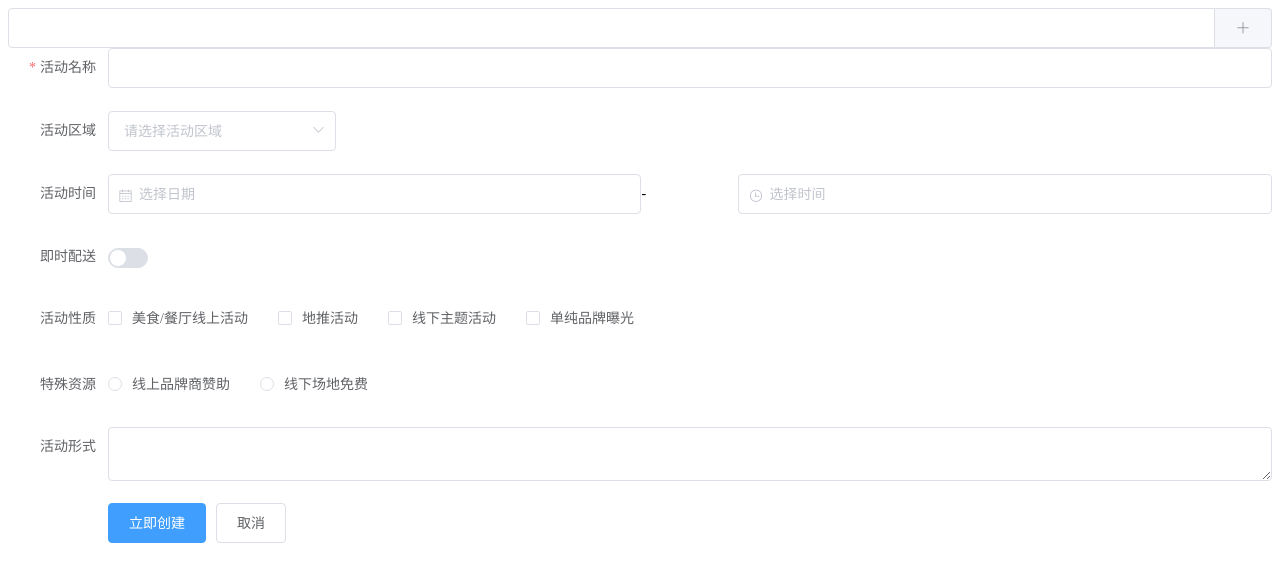
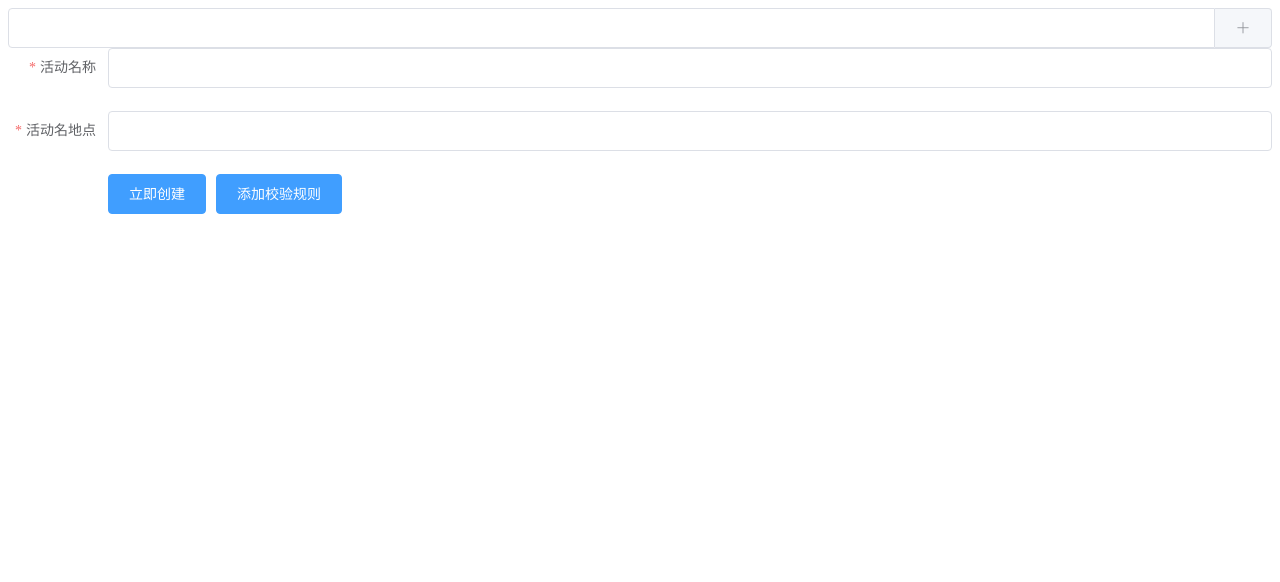
Before and after one commit to ximelly/vue-practice, a Vue app: page / in a window 1280 px wide. Shown: the top 582 px of the page. Built offline with nearby package versions, Linux system fonts and the light colour scheme.

Commit message:
动态添加校验规则
动态添加校验规则

```diff
--- a/src/App.vue
+++ b/src/App.vue
@@ -15,49 +15,18 @@
         label-width:label的宽度
         inline:el-form-item作为行内元素，多个展示在一行
         rules:表单校验规则  prop属性进行绑定
+        validate-om-rule-change  当rules改变时是否立即做校验，默认为true
       -->
-      <el-form ref="form" :model="form" label-width="100px" :rules="rules">
+      <el-form ref="form" :model="form" label-width="100px" :rules="rules" :validate-on-rule-change="false">
         <el-form-item label="活动名称" prop="name">
           <el-input v-model="form.name"></el-input>
         </el-form-item>
-        <el-form-item label="活动区域">
-          <el-select v-model="form.region" placeholder="请选择活动区域">
-            <el-option label="区域一" value="shanghai"></el-option>
-            <el-option label="区域二" value="beijing"></el-option>
-          </el-select>
-        </el-form-item>
-        <el-form-item label="活动时间">
-          <el-col :span="11">
-            <el-date-picker type="date" placeholder="选择日期" v-model="form.date1" style="width: 100%;"></el-date-picker>
-          </el-col>
-          <el-col class="line" :span="2">-</el-col>
-          <el-col :span="11">
-            <el-time-picker placeholder="选择时间" v-model="form.date2" style="width: 100%;"></el-time-picker>
-          </el-col>
-        </el-form-item>
-        <el-form-item label="即时配送">
-          <el-switch v-model="form.delivery"></el-switch>
-        </el-form-item>
-        <el-form-item label="活动性质">
-          <el-checkbox-group v-model="form.type">
-            <el-checkbox label="美食/餐厅线上活动" name="type"></el-checkbox>
-            <el-checkbox label="地推活动" name="type"></el-checkbox>
-            <el-checkbox label="线下主题活动" name="type"></el-checkbox>
-            <el-checkbox label="单纯品牌曝光" name="type"></el-checkbox>
-          </el-checkbox-group>
-        </el-form-item>
-        <el-form-item label="特殊资源">
-          <el-radio-group v-model="form.resource">
-            <el-radio label="线上品牌商赞助"></el-radio>
-            <el-radio label="线下场地免费"></el-radio>
-          </el-radio-group>
-        </el-form-item>
-        <el-form-item label="活动形式">
-          <el-input type="textarea" v-model="form.desc"></el-input>
+        <el-form-item label="活动名地点" prop="des">
+          <el-input v-model="form.des"></el-input>
         </el-form-item>
         <el-form-item>
           <el-button type="primary" @click="onSubmit">立即创建</el-button>
-          <el-button>取消</el-button>
+          <el-button type="primary" @click="addRule">添加校验规则</el-button>
         </el-form-item>
       </el-form>
   </div>
@@ -72,22 +41,24 @@
       "list-item":todoitem
     },
     data:function(){
+      const userValidator=(rule,value,callBack)=>{
+        //callBack如果没有参数可传undefined
+        callBack(value.length>10?new Error("活动名称不能超过10个字"):undefined);
+      }
       return {
         list:[],
         input_message:"",
         form: {
           name: '',
-          region: '',
-          date1: '',
-          date2: '',
-          delivery: false,
-          type: [],
-          resource: '',
-          desc: ''
+          des: ''
         },
         rules:{
           name:[
-            {required:true, trigger: 'change', message: '请输入活动名称'}
+            {required:true, trigger: 'change', message: '请输入活动名称'},
+            {validator:userValidator, trigger: 'change'}
+          ],
+          des:[
+            {required:true, trigger: 'change', message: '请输入活动地址'},
           ]
         }
       }
@@ -104,7 +75,21 @@
       },
       /* eslint-disable */
       onSubmit() {
-        console.log(this.form);
+        this.$refs.form.validate((isValid,errors)=>{
+          console.log(isValid,errors);
+        })
+      },
+      addRule(){
+        const userValidator=(rule,value,callBack)=>{
+          //callBack如果没有参数可传undefined
+          callBack(value.length>10?new Error("活动地址不能超过10个字"):undefined);
+        }
+        let desRules=[
+          ...this.rules.des,
+          {validator:userValidator, trigger: 'change'}
+        ]
+        this.rules=Object.assign({},this.rules,{des:desRules});
+        console.log(this.rules);
       }
     },
   }
```
